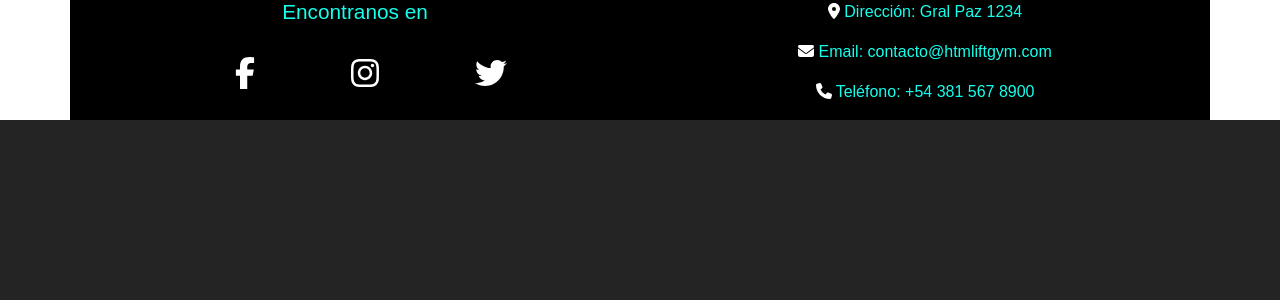
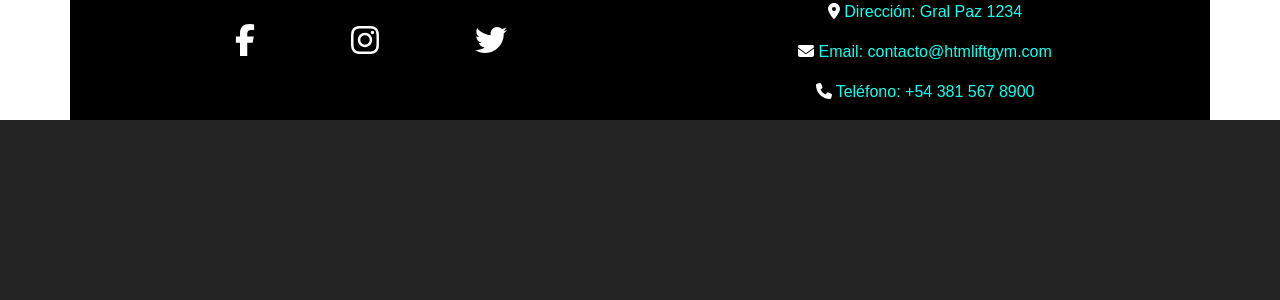
Before and after one commit to santiag004/proyectofinal-78i, a React (Vite) app: page / in a window 1280 px wide. Shown: the top 300 px of the page. Built offline with nearby package versions, Linux system fonts and the light colour scheme; a web font is replaced by a local one.

Commit message:
correciones varias en footer

```diff
--- a/src/App.jsx
+++ b/src/App.jsx
@@ -6,10 +6,6 @@ function App() {
 
   return (
     <>
-
-
-
-
 <Footer/>
     </>
   )
--- a/src/components/footer/Footer.jsx
+++ b/src/components/footer/Footer.jsx
@@ -7,27 +7,26 @@ import './footerStyle.css'
 
 const Footer = () => {
     return (
+<>
+            <Container className='contenedorFooter px-0'>
+                <Row className='g-0'>
+                    <Col sm={12} md={6}>
 
-
-        <footer>
-            <Container className='contenedorFooter'>
-                <Row>
-                    <Col sm={12} md={6}>
-                        <h3 className='text-center textTitle'>Encontranos en</h3>
                         <ul className='listaSocials d-flex justify-content-center'>
                             <a className='mx-5 mt-4' href="https://facebook.com"><FontAwesomeIcon icon={faFacebookF} size="2x" className="icono-blanco" /></a>
                             <a className='mx-5 mt-4' href="https://instagram.com"><FontAwesomeIcon icon={faInstagram} size="2x" className="icono-blanco" /></a>
                             <a className='mx-5 mt-4' href="https://twitter.com"><FontAwesomeIcon icon={faTwitter} size="2x" className="icono-blanco" /></a>
                         </ul>
                     </Col>
-                    <Col className='text-center' sm={12} md={6}>
+                    <Col className='text-center d-flex flex-column' sm={12} md={6}>
                         <p><FontAwesomeIcon icon={faMapMarkerAlt} size="1x" className="icono-blanco" /> Dirección: Gral Paz 1234</p>
                         <p><FontAwesomeIcon icon={faEnvelope} size="1x" className="icono-blanco" /> Email: contacto@htmliftgym.com</p>
                         <p><FontAwesomeIcon icon={faPhone} size="1x" className="icono-blanco" /> Teléfono: +54 381 567 8900</p>
                     </Col>
                 </Row>
             </Container>
-        </footer>
+
+</>
     );
 }
 
--- a/src/components/footer/footerStyle.css
+++ b/src/components/footer/footerStyle.css
@@ -2,21 +2,46 @@
   background-color: #000000;
   font-size: 1rem;
   color: #14ffec;
+  padding-left: 0 !important;
+  padding-right: 0 !important;
+}
+.listaSocials {
+  margin-right: 0 !important;
+  margin-left: 0 !important;
 }
 
 .icono-blanco {
   color: white;
-}
-
-.listSocials li a {
-  color: #000;
   text-decoration: none;
-
+  transition: all 0.3s ease-in-out;
 }
 
 .icono-blanco:hover {
   color: #14ffec;
+  text-shadow: 0 5px 10px #14ffec, 0 10px 20px #14ffec, 0 15px 30px #14ffec, 0 20px 40px #14ffec;
 }
+
+
+
+
+
+
+
+
+
+
+
+/* .icono-blanco {
+  color: white;
+}
+
+.icono-blanco:hover {
+
+  color: #14ffec;
+  text-shadow: 0 0 5px #14ffec, 0 0 10px #14ffec, 0 0 20px #14ffec, 0 0 40px #14ffec;
+  cursor: pointer;
+
+} */
 
 .textTitle {
   font-size: 1.3rem;
```
Also changed, not shown: src/App.css (line endings or trailing spaces).
